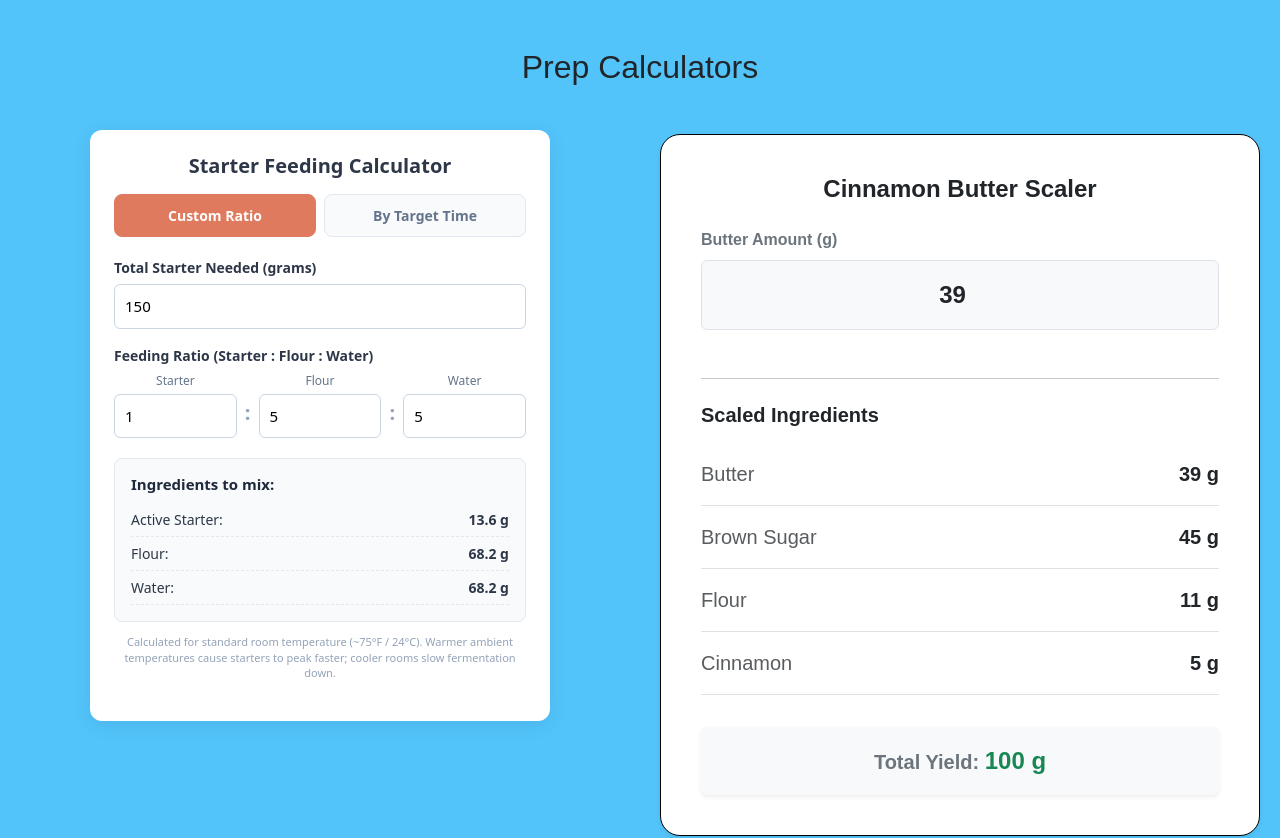
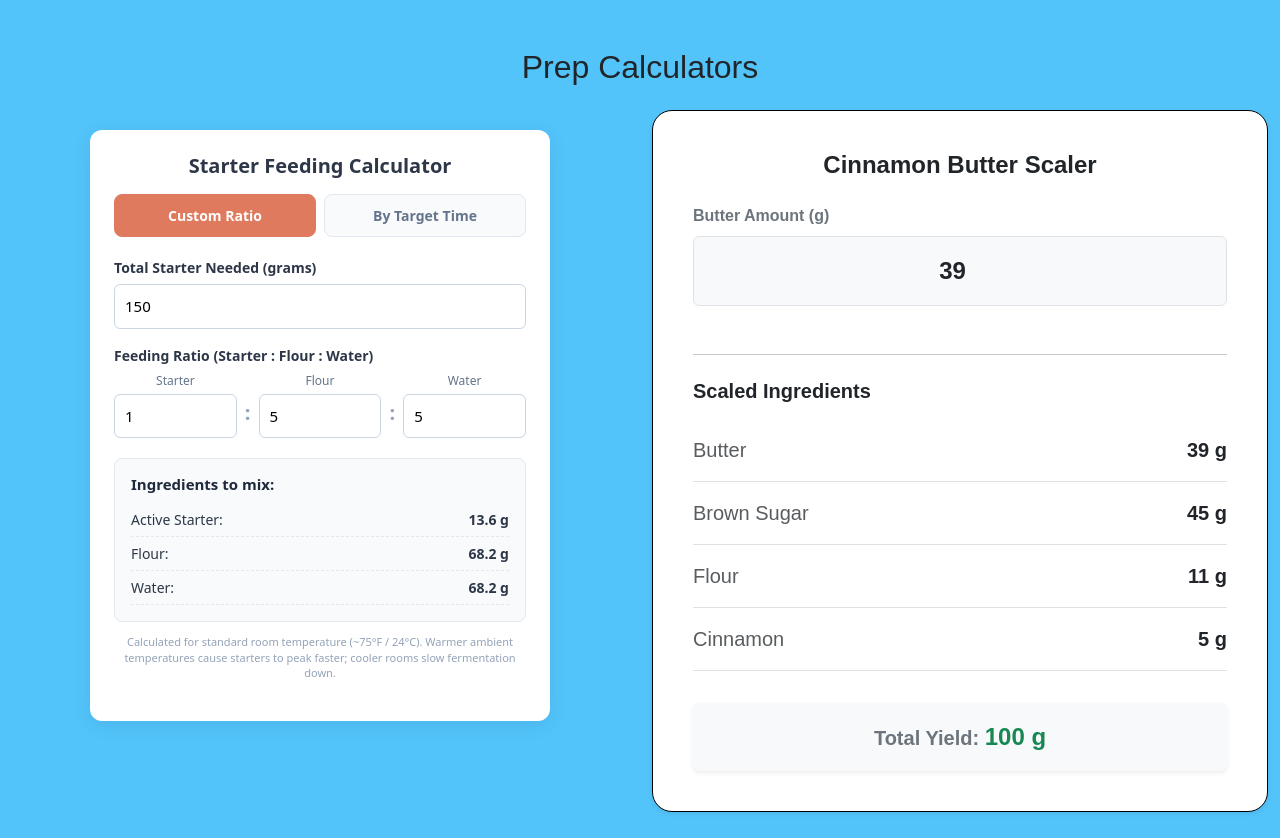
Before and after one commit to dylandotanthony/dylans-homomade-bakery, a React (Vite) app: page /calculator in a window 1280 px wide. Shown: the top 838 px of the page. Built offline with nearby package versions, Linux system fonts and the light colour scheme; a web font is replaced by a local one.

Commit message:
Update CinnamonButterCalculator.jsx

```diff
--- a/src/CinnamonButterCalculator.jsx
+++ b/src/CinnamonButterCalculator.jsx
@@ -24,8 +24,7 @@ export default function CinnamonButterCalculator() {
     const totalYield = Math.round(currentButter + calcBrownSugar + calcFlour + calcCinnamon);
 
     return (
-        <div className="card shadow-sm border-0 mx-auto p-4 my-4" style={{ maxWidth: '600px', borderRadius: '12px', backgroundColor: '#fff', border: '1px solid #eaeaea' }}>
-            <div className="card-body text-start d-flex flex-column">
+<div className="card shadow-sm border-0 h-100 p-4" style={{ borderRadius: '12px', backgroundColor: '#fff', border: '1px solid #eaeaea' }}>            <div className="card-body text-start d-flex flex-column">
                 <h2 className="h4 fw-bold text-dark mb-4 text-center">Cinnamon Butter Scaler</h2>
 
                 <div className="mb-4">
```
